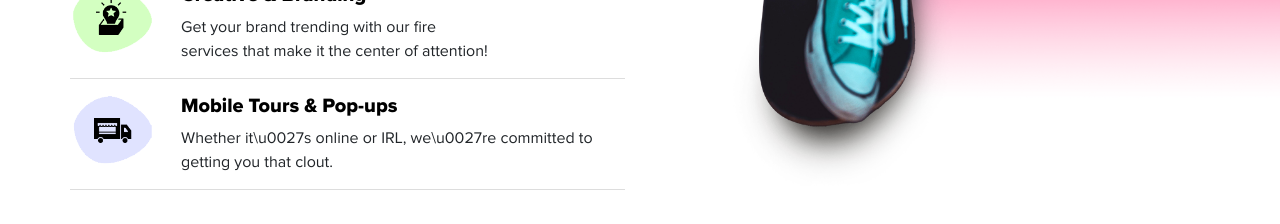
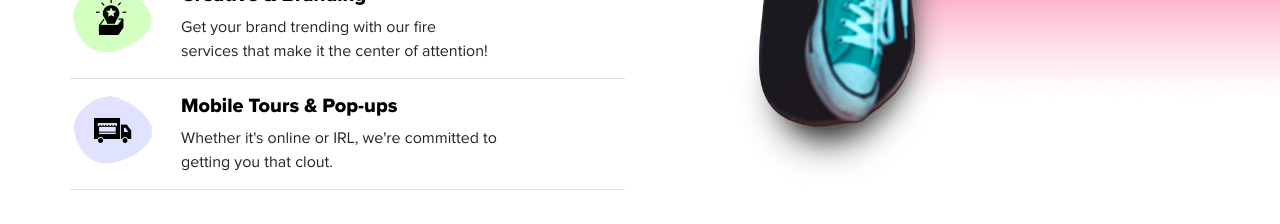
Before and after one commit to bhasink/youthbeat2022, a Next.js app: page /services in a window 1280 px wide. Shown: the part 2360-2584 px from the top of the page. Built offline with nearby package versions, Linux system fonts and the light colour scheme; a web font is replaced by a local one.

Commit message:
feedbacks changes

```diff
--- a/pages/services.js
+++ b/pages/services.js
@@ -288,7 +288,7 @@ const Services = () => {
                     </div>
                     <div className='align-self-center icparans'>
                       <h6>Mobile Tours & Pop-ups</h6>
-                      <p>Whether it\u0027s online or IRL, we\u0027re committed to<br/> getting you that clout.</p>
+                      <p>Whether it's online or IRL, we're committed to<br/> getting you that clout.</p>
                     </div>
                   </div>
 
```
